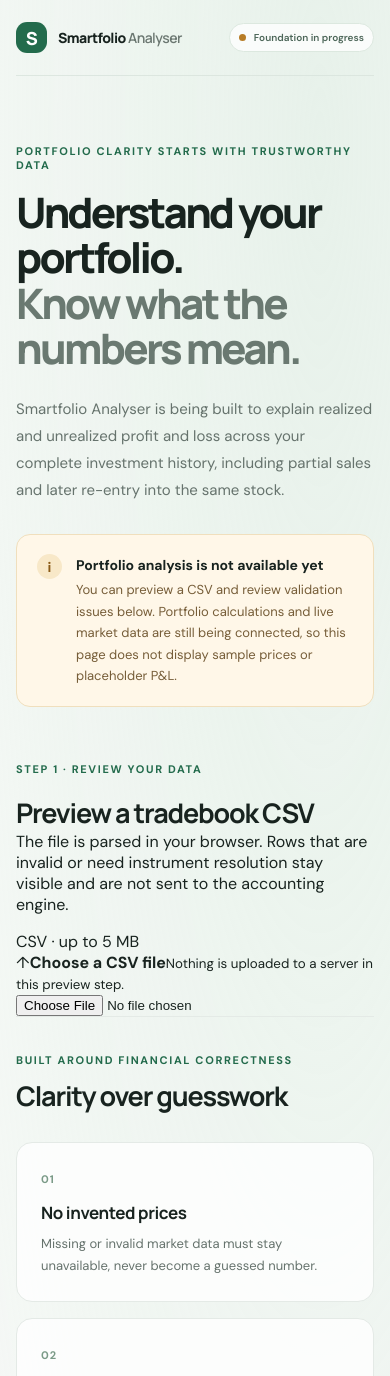
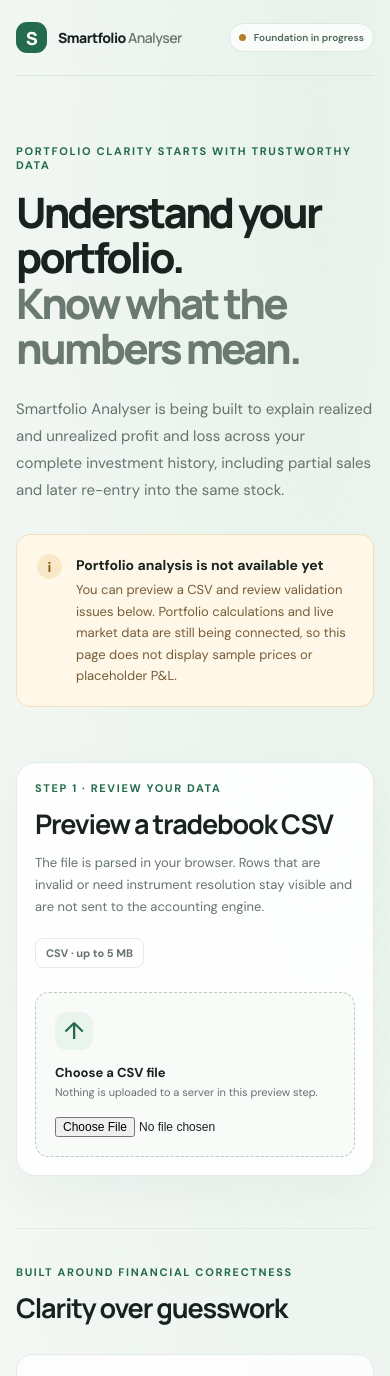
Before and after one commit to ambujkhanna/smartfolio-analyser, a Next.js app: page / in a window 390 px wide. Shown: the top 1376 px of the page. Built offline with nearby package versions, Linux system fonts and the light colour scheme.

Commit message:
style: add CSV import preview states and table

```diff
--- a/src/app/globals.css
+++ b/src/app/globals.css
@@ -225,3 +225,65 @@ h3 {
 @media (prefers-reduced-motion: reduce) {
   *, *::before, *::after { scroll-behavior: auto !important; }
 }
+
+
+.import-review {
+  margin: 0 0 72px;
+  padding: 28px;
+  border: 1px solid var(--line);
+  border-radius: 20px;
+  background: rgba(255, 255, 255, 0.92);
+  box-shadow: 0 16px 45px rgba(31, 58, 43, 0.04);
+}
+.import-heading { display: flex; justify-content: space-between; align-items: flex-start; gap: 20px; margin-bottom: 24px; }
+.import-heading .eyebrow { margin-bottom: 10px; }
+.import-heading h2 { margin-bottom: 10px; }
+.import-description { max-width: 670px; margin-bottom: 0; color: var(--muted); font-size: 13px; line-height: 1.7; }
+.file-limit { flex: 0 0 auto; padding: 7px 10px; border: 1px solid var(--line); border-radius: 8px; color: var(--muted); font-size: 11px; font-weight: 700; }
+.file-picker { display: flex; align-items: center; gap: 14px; padding: 19px; border: 1px dashed #b8cbbd; border-radius: 14px; background: #f8fbf8; cursor: pointer; }
+.file-picker-icon { display: grid; flex: 0 0 38px; width: 38px; height: 38px; place-items: center; border-radius: 12px; color: var(--green); background: var(--green-soft); font-size: 24px; font-weight: 500; }
+.file-picker strong, .file-picker small { display: block; }
+.file-picker strong { margin-bottom: 4px; font-size: 13px; }
+.file-picker small { color: var(--muted); font-size: 11px; }
+.file-picker input { max-width: 280px; margin-left: auto; font-size: 12px; }
+.import-error { margin: 14px 0 0; color: #a13232; font-size: 13px; }
+.import-results { margin-top: 24px; }
+.import-summary { padding: 18px; border: 1px solid var(--line); border-radius: 14px; background: #fbfcfb; }
+.import-summary-title { display: flex; justify-content: space-between; gap: 12px; font-size: 13px; }
+.import-summary-title span { color: var(--green); font-size: 11px; font-weight: 700; }
+.import-stats { display: grid; grid-template-columns: repeat(3, minmax(0, 1fr)); gap: 12px; margin-top: 18px; }
+.import-stats div { padding: 13px; border: 1px solid var(--line); border-radius: 10px; background: #fff; }
+.import-stats strong, .import-stats span { display: block; }
+.import-stats strong { margin-bottom: 4px; font-family: "Manrope", sans-serif; font-size: 24px; letter-spacing: -0.04em; }
+.import-stats span { color: var(--muted); font-size: 11px; }
+.import-safety-note { margin: 14px 0 0; color: var(--muted); font-size: 11px; line-height: 1.6; }
+.issue-banner { margin-top: 14px; padding: 14px 16px; border: 1px solid #f0dfbd; border-radius: 12px; background: var(--amber-soft); }
+.issue-banner strong { color: #7c541b; font-size: 12px; }
+.issue-banner p { margin: 4px 0 0; color: #765d38; font-size: 12px; line-height: 1.6; }
+.preview-table-wrap { margin-top: 16px; overflow-x: auto; border: 1px solid var(--line); border-radius: 12px; }
+.preview-table { width: 100%; border-collapse: collapse; text-align: left; font-size: 12px; }
+.preview-table th { padding: 12px 14px; background: #f5f8f5; color: #59685f; font-size: 10px; font-weight: 700; letter-spacing: 0.08em; text-transform: uppercase; white-space: nowrap; }
+.preview-table td { padding: 13px 14px; border-top: 1px solid var(--line); vertical-align: top; }
+.preview-table tbody tr:hover { background: #fbfdfb; }
+.row-status { display: inline-block; padding: 5px 7px; border-radius: 6px; font-size: 10px; font-weight: 700; white-space: nowrap; }
+.row-status-valid { color: #216346; background: #e8f5ed; }
+.row-status-invalid { color: #a13232; background: #fff0ef; }
+.row-status-needs-resolution { color: #8a5a16; background: #fff4dc; }
+.transaction-preview { display: grid; gap: 4px; min-width: 135px; }
+.transaction-preview strong { text-transform: capitalize; }
+.transaction-preview span { color: var(--muted); overflow-wrap: anywhere; font-size: 11px; }
+.preview-table details { max-width: 420px; }
+.preview-table summary { color: var(--green); cursor: pointer; font-size: 11px; font-weight: 600; }
+.raw-row { display: block; margin-top: 9px; white-space: normal; overflow-wrap: anywhere; color: #536259; font-size: 10px; line-height: 1.7; }
+.row-issues { margin: 8px 0 0; padding-left: 17px; color: #8d3535; font-size: 11px; line-height: 1.65; }
+.preview-limit-note { margin: 12px 0 0; color: var(--muted); font-size: 11px; }
+@media (max-width: 700px) {
+  .import-review { padding: 18px; margin-bottom: 52px; }
+  .import-heading { flex-direction: column; }
+  .file-picker { align-items: flex-start; flex-wrap: wrap; }
+  .file-picker input { width: 100%; max-width: none; margin: 4px 0 0; }
+  .import-stats { gap: 7px; }
+  .import-stats div { padding: 10px; }
+  .import-stats strong { font-size: 20px; }
+  .preview-table { min-width: 700px; }
+}
```
